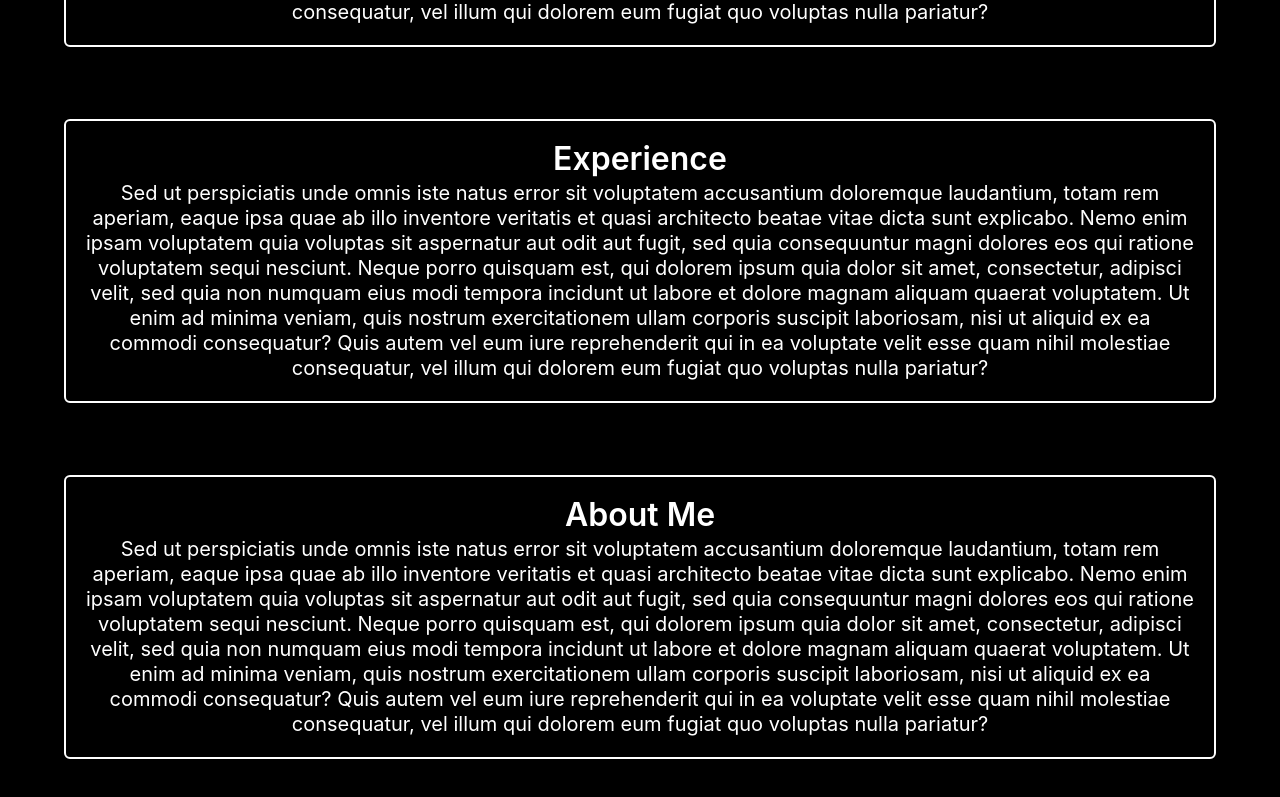
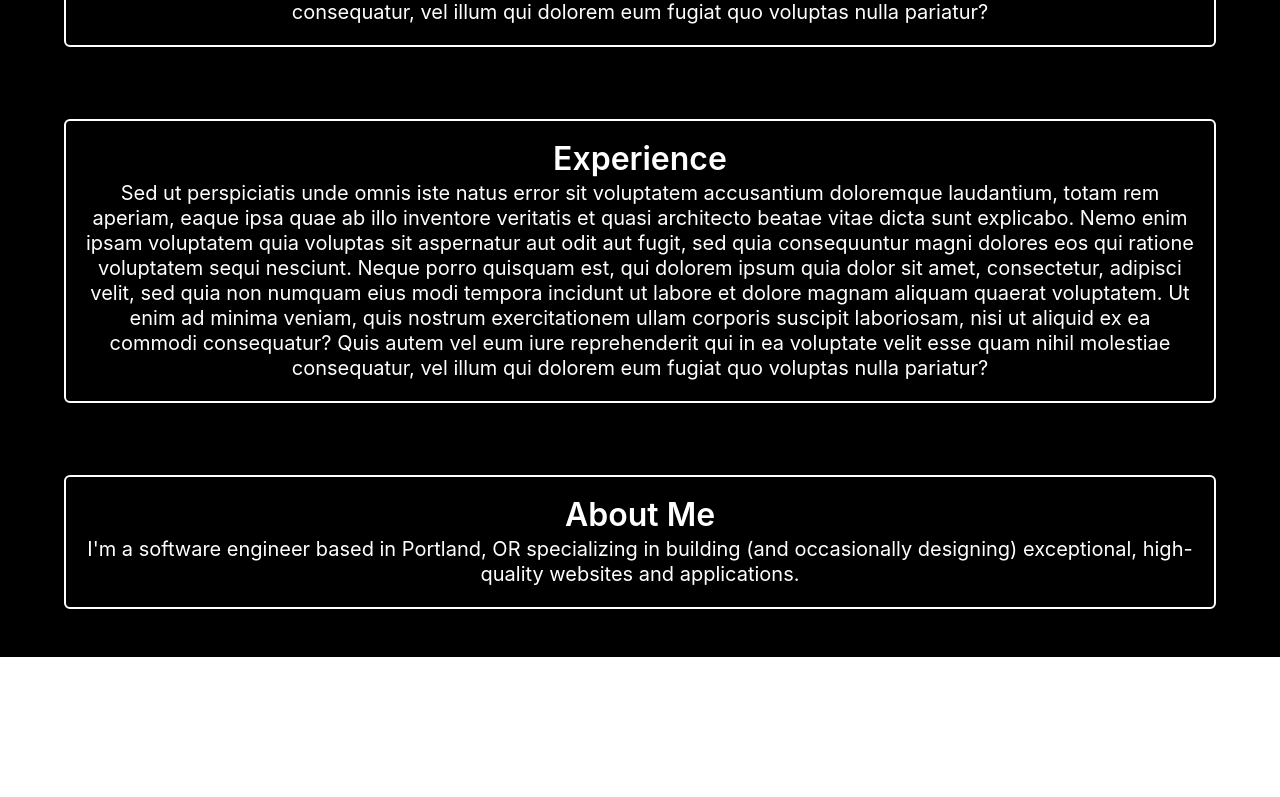
Before and after one commit to ShaneMoyo/portfolio-, a React (Create React App) app: page / in a window 1280 px wide. Shown: the part 1483-2280 px from the top of the page. After the commit the page ends 2140 px from the top, so only its background shows below. Built offline with nearby package versions, Linux system fonts and the light colour scheme; a small style sheet from the web is missing.

Commit message:
Change about me section.

```diff
--- a/src/locales/translations.js
+++ b/src/locales/translations.js
@@ -55,20 +55,9 @@ export const experience = {
   }
 export const about = {
     "title": "About Me",
-    "body": `Sed ut perspiciatis unde omnis iste natus error sit voluptatem
-    accusantium doloremque laudantium, totam rem aperiam,
-    eaque ipsa quae ab illo inventore veritatis et quasi
-    architecto beatae vitae dicta sunt explicabo. Nemo enim ipsam
-    voluptatem quia voluptas sit aspernatur aut odit aut fugit,
-    sed quia consequuntur magni dolores eos qui ratione voluptatem
-    sequi nesciunt. Neque porro quisquam est, qui dolorem ipsum quia dolor sit amet,
-    consectetur, adipisci velit, sed quia non numquam eius modi tempora
-    incidunt ut labore et dolore magnam aliquam quaerat voluptatem.
-    Ut enim ad minima veniam, quis nostrum exercitationem ullam corporis suscipit laboriosam,
-    nisi ut aliquid ex ea commodi consequatur?
-    Quis autem vel eum iure reprehenderit qui in ea voluptate
-    velit esse quam nihil molestiae consequatur, vel illum qui dolorem eum fugiat quo
-    voluptas nulla pariatur?`,
+    "body": `I'm a software engineer based in Portland,
+    OR specializing in building (and occasionally designing)
+    exceptional, high-quality websites and applications.`,
   }
 
   export const landing = {
```
